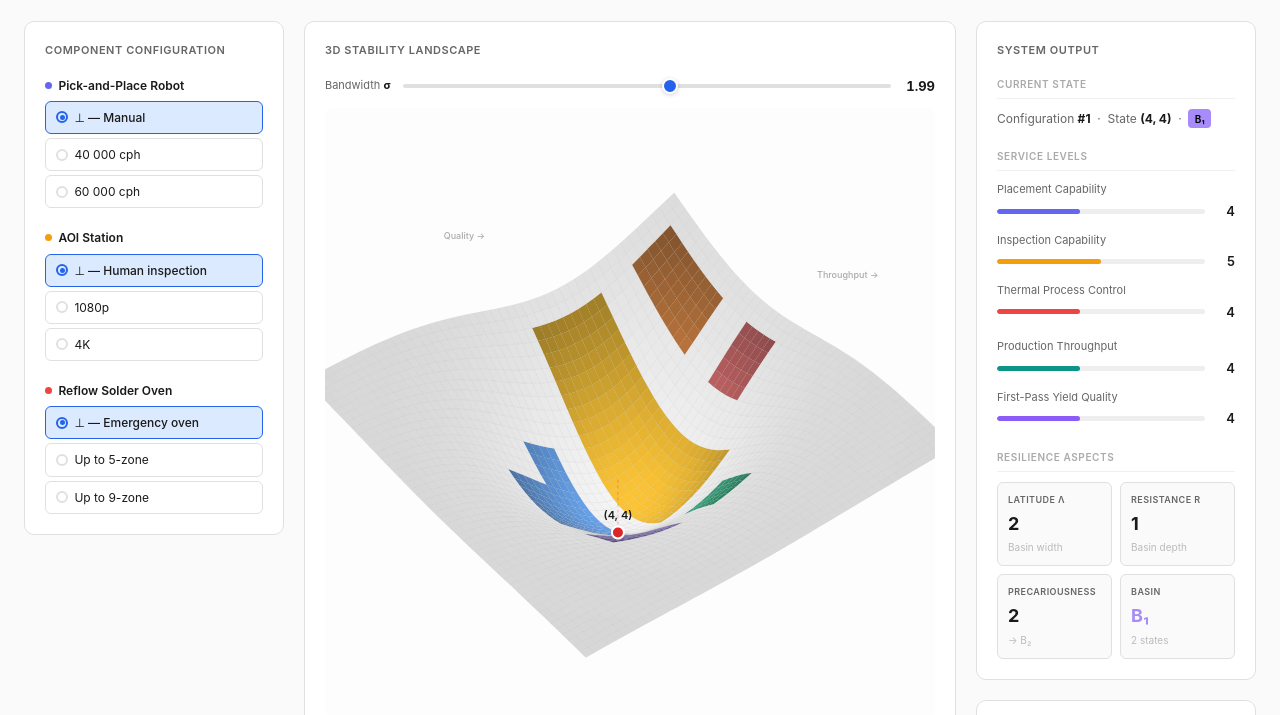
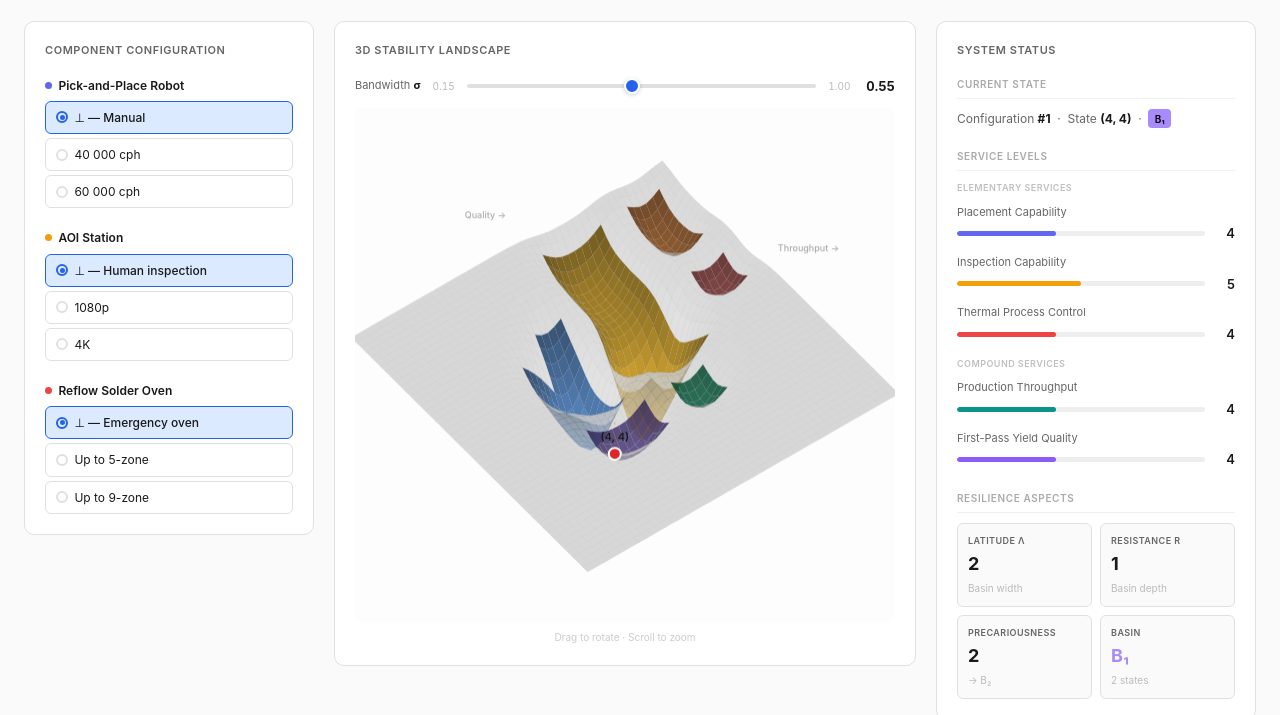
Before and after one commit to hhostos/DemoSMT, a plain HTML site: page index.html in a window 1280 px wide. Shown: the part 85-800 px from the top of the page. Drawn offline with Linux system fonts and the light colour scheme.

Commit message:
adjust slider and layout

```diff
--- a/index.html
+++ b/index.html
@@ -35,21 +35,17 @@
         header h1 { font-size: 1.375rem; font-weight: 600; letter-spacing: -0.02em; }
         header p { color: var(--muted); font-size: 0.8125rem; margin-top: 0.125rem; }
 
-        /* === MAIN 3-COLUMN LAYOUT === */
         .app-layout {
             display: grid;
-            grid-template-columns: 260px 1fr 280px;
+            grid-template-columns: 290px 1fr 320px;
             grid-template-rows: auto;
             gap: 1.25rem;
             align-items: start;
         }
 
-        /* Left: inputs */
-        .col-left { grid-column: 1; }
-        /* Center: 3D landscape */
+        .col-left   { grid-column: 1; }
         .col-center { grid-column: 2; }
-        /* Right: outputs + matrix */
-        .col-right { grid-column: 3; display: flex; flex-direction: column; gap: 1.25rem; }
+        .col-right  { grid-column: 3; display: flex; flex-direction: column; gap: 1.25rem; }
 
         .panel {
             background: var(--surface);
@@ -142,6 +138,20 @@
         .readout-bar { height: 100%; border-radius: 3px; transition: width 0.4s ease, background 0.4s ease; }
         .readout-value { font-size: 0.8125rem; font-weight: 600; min-width: 22px; text-align: right; }
 
+        .service-category-label {
+            font-size: 0.5625rem;
+            font-weight: 600;
+            text-transform: uppercase;
+            letter-spacing: 0.05em;
+            color: #c0c0c0;
+            margin-bottom: 0.5rem;
+            margin-top: 0.125rem;
+        }
+
+        .service-category-label:not(:first-child) {
+            margin-top: 0.75rem;
+        }
+
         .config-indicator { font-size: 0.75rem; color: var(--muted); }
         .config-indicator strong { color: var(--text); }
 
@@ -174,10 +184,7 @@
         .metric-card-sub { font-size: 0.625rem; color: #bbb; margin-top: 0.0625rem; }
 
         /* === 3D LANDSCAPE === */
-        .landscape-panel {
-            display: flex;
-            flex-direction: column;
-        }
+        .landscape-panel { display: flex; flex-direction: column; }
 
         .sigma-row {
             display: flex;
@@ -186,14 +193,13 @@
             margin-bottom: 0.75rem;
         }
 
-        .sigma-label {
-            font-size: 0.6875rem;
-            color: var(--muted);
-            white-space: nowrap;
-        }
+        .sigma-label { font-size: 0.6875rem; color: var(--muted); white-space: nowrap; }
+        .sigma-label strong { color: var(--text); }
 
-        .sigma-label strong {
-            color: var(--text);
+        .sigma-bounds {
+            font-size: 0.625rem;
+            color: #bbb;
+            font-variant-numeric: tabular-nums;
         }
 
         input[type="range"].sigma-slider {
@@ -228,8 +234,7 @@
         .canvas-wrap {
             position: relative;
             width: 100%;
-            /* tall canvas */
-            aspect-ratio: 1;
+            aspect-ratio: 1.05;
         }
 
         #landscape3d {
@@ -276,9 +281,7 @@
         }
 
         @media (max-width: 1100px) {
-            .app-layout {
-                grid-template-columns: 1fr;
-            }
+            .app-layout { grid-template-columns: 1fr; }
             .col-left, .col-center, .col-right { grid-column: 1; }
         }
     </style>
@@ -378,8 +381,10 @@
 
                 <div class="sigma-row">
                     <span class="sigma-label">Bandwidth <strong>σ</strong></span>
+                    <span class="sigma-bounds">0.15</span>
                     <input type="range" class="sigma-slider" id="sigmaSlider"
-                           min="0" max="1" step="0.01" value="0.55">
+                           min="0.15" max="1.0" step="0.01" value="0.55">
+                    <span class="sigma-bounds">1.00</span>
                     <span class="sigma-val" id="sigmaDisplay">0.55</span>
                 </div>
 
@@ -390,12 +395,11 @@
             </div>
         </div>
 
-        <!-- ============ RIGHT: OUTPUTS + MATRIX ============ -->
+        <!-- ============ RIGHT: STATUS + MATRIX ============ -->
         <div class="col-right">
 
-            <!-- System output panel -->
             <div class="panel">
-                <div class="panel-title">System Output</div>
+                <div class="panel-title">System Status</div>
 
                 <!-- Current state -->
                 <div class="output-section">
@@ -481,12 +485,7 @@ function precariousness(t,q) {
 //  STATE
 // =========================================================================
 let current = { pnp:'bot', aoi:'bot', oven:'bot' };
-
-// Sigma: slider 0-1 maps to actual sigma 0.15 – 3.5
-const SIGMA_MIN = 0.15, SIGMA_MAX = 3.5;
-let sigmaActual = 1.2;
-
-function sliderToSigma(v) { return SIGMA_MIN + v * (SIGMA_MAX - SIGMA_MIN); }
+let sigma = 0.55;
 
 function currentServices() {
     const e1=elService.pnp[current.pnp], e2=elService.aoi[current.aoi], e3=elService.oven[current.oven];
@@ -511,36 +510,43 @@ const sigmaSlider  = document.getElementById('sigmaSlider');
 const sigmaDisplay = document.getElementById('sigmaDisplay');
 
 sigmaSlider.addEventListener('input', () => {
-    sigmaActual = sliderToSigma(parseFloat(sigmaSlider.value));
-    sigmaDisplay.textContent = sigmaActual.toFixed(2);
+    sigma = parseFloat(sigmaSlider.value);
+    sigmaDisplay.textContent = sigma.toFixed(2);
     render3D();
 });
-
-// init display
-sigmaActual = sliderToSigma(parseFloat(sigmaSlider.value));
-sigmaDisplay.textContent = sigmaActual.toFixed(2);
 
 // =========================================================================
 //  READOUTS
 // =========================================================================
 function renderReadouts() {
     const s = currentServices();
-    const items = [
+
+    const elementary = [
         { name:'Placement Capability',   val:s.el[0], color:'#6366f1' },
         { name:'Inspection Capability',   val:s.el[1], color:'#f59e0b' },
-        { name:'Thermal Process Control', val:s.el[2], color:'#ef4444' },
-        { name:'Production Throughput',   val:s.tp,    color:'#0d9488' },
-        { name:'First-Pass Yield Quality',val:s.qy,    color:'#8b5cf6' }
+        { name:'Thermal Process Control', val:s.el[2], color:'#ef4444' }
     ];
-    document.getElementById('serviceReadouts').innerHTML = items.map((l,i) =>
-        `<div class="service-readout">
-            <div class="readout-label">${l.name}</div>
+
+    const compound = [
+        { name:'Production Throughput',   val:s.tp, color:'#0d9488' },
+        { name:'First-Pass Yield Quality',val:s.qy, color:'#8b5cf6' }
+    ];
+
+    function renderBar(item) {
+        return `<div class="service-readout">
+            <div class="readout-label">${item.name}</div>
             <div class="readout-bar-container">
-                <div class="readout-bar-bg"><div class="readout-bar" style="width:${l.val*10}%;background:${l.color}"></div></div>
-                <div class="readout-value">${l.val}</div>
+                <div class="readout-bar-bg"><div class="readout-bar" style="width:${item.val*10}%;background:${item.color}"></div></div>
+                <div class="readout-value">${item.val}</div>
             </div>
-        </div>${i===2?'<div style="height:6px"></div>':''}`
-    ).join('');
+        </div>`;
+    }
+
+    document.getElementById('serviceReadouts').innerHTML =
+        `<div class="service-category-label">Elementary Services</div>` +
+        elementary.map(renderBar).join('') +
+        `<div class="service-category-label">Compound Services</div>` +
+        compound.map(renderBar).join('');
 }
 
 function renderStateInfo() {
@@ -656,7 +662,6 @@ window.addEventListener('touchmove', e => {
 }, {passive:true});
 window.addEventListener('touchend', () => { dragging=false; });
 
-// Scroll-to-zoom
 canvas.addEventListener('wheel', e => {
     e.preventDefault();
     const delta = e.deltaY > 0 ? -0.06 : 0.06;
@@ -673,7 +678,7 @@ function project(x,y,z) {
 
 function surfaceHeight(gx, gy) {
     let h = 0;
-    const twoSS = 2 * sigmaActual * sigmaActual;
+    const twoSS = 2 * sigma * sigma;
     for (const c of configs) {
         const dx = gx - c.tp, dy = gy - c.qy;
         h += Math.exp(-(dx*dx + dy*dy) / twoSS);
```
